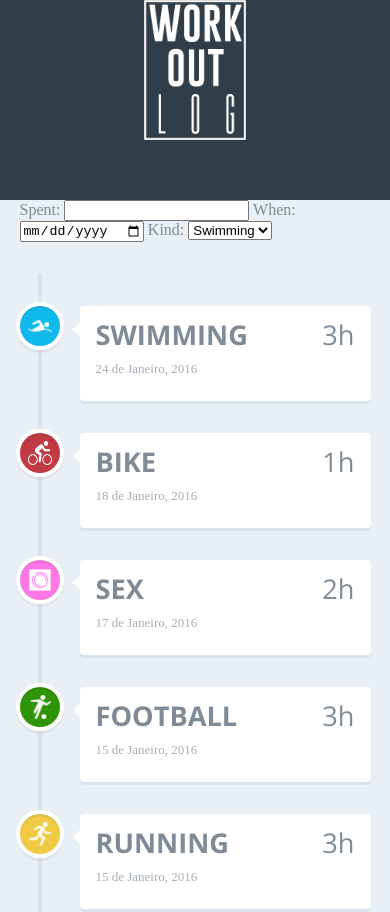
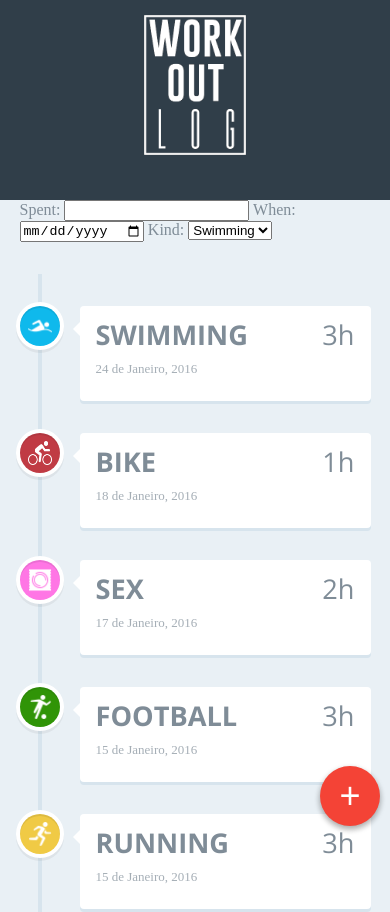
Before and after one commit to brunoocasali/tvox-workout-log, a plain HTML site: page app/index.html in a window 390 px wide. Shown: the top 912 px of the page. Drawn offline with nearby package versions, Linux system fonts and the light colour scheme; a web font is replaced by a local one.

Commit message:
added fab and media queries to it

```diff
--- a/app/css/style.css
+++ b/app/css/style.css
@@ -61,7 +61,7 @@ Main components
 -------------------------------- */
 header {
   height: 200px;
-  line-height: 200px;
+  line-height: 300px;
   text-align: center;
   background: #303e49;
 }
@@ -71,10 +71,6 @@ header h1 {
   font-size: 1.125rem;
 }
 @media only screen and (min-width: 1170px) {
-  header {
-    height: 300px;
-    line-height: 300px;
-  }
   header h1 {
     font-size: 24px;
     font-size: 1.5rem;
@@ -187,7 +183,43 @@ header h1 {
   background: gray;
 }
 
+.fixed-fab {
+  bottom: 18px;
+  right: 10px;
+  position: fixed;
+  padding-top: 15px;
+  margin-bottom: 0;
+  z-index: 998;
+}
+
+.fab {
+  background-color:#F44336;
+  width: 60px;
+  height: 60px;
+  border-radius: 100%;
+  background: #F44336;
+  border: none;
+  outline: none;
+  color: #FFF;
+  font-size: 36px;
+  box-shadow: 0 3px 6px rgba(0,0,0,0.16), 0 3px 6px rgba(0,0,0,0.23);
+  transition:.3s;
+  -webkit-tap-highlight-color: rgba(0,0,0,0);
+}
+.fab:hover{
+  transform:scale(1.1);
+  transform:rotate(45deg);
+  -ms-transform: rotate(45deg);
+    -webkit-transform: rotate(45deg);
+}
+
+@media screen and (min-width: 401px) {
+  .fixed-fab { display: initial; }
+}
+
 @media only screen and (min-width: 1170px) {
+  .fixed-fab { display: none; }
+
   .cd-timeline-img {
     width: 60px;
     height: 60px;
--- a/app/index.html
+++ b/app/index.html
@@ -16,6 +16,10 @@
 	<header>
 		<img src="../resources/logo-white.png" height="140px" alt="Workout Log">
 	</header>
+
+	<div class="fixed-fab">
+		<button class="fab">+</button>
+	</div>
 
 	<section class="cd-container">
 		<form >
```
Also changed, not shown: README.md.
